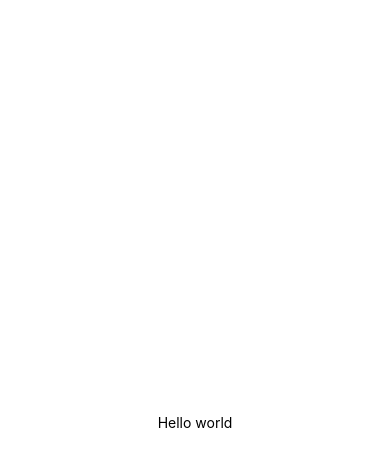
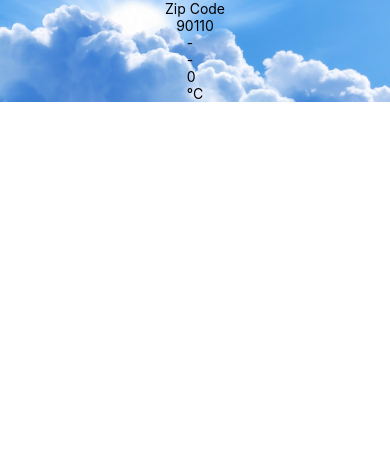
Before and after one commit to Maht251042/3SA04_6110110363, a React Native app: screen / in a window 390 px wide. Shown: the top 466 px of the page. Built offline with nearby package versions, Linux system fonts and the light colour scheme.

Commit message:
section4

```diff
--- a/App.js
+++ b/App.js
@@ -1,14 +1,15 @@
 import { StatusBar } from 'expo-status-bar';
 import React from 'react';
-import { StyleSheet, Text, View } from 'react-native';
+import { StyleSheet, View } from 'react-native';
+import Weather from './components/Weather';
+import Constants from 'expo-constants';
+
 
 export default function App() {
-  const doIt = () => {
-    console.log("Hello from console")
-    }
+
   return (
     <View style={styles.container}>
-      <Text onPress={doIt}>Hello world</Text>
+      <Weather zipCode="90110"/>
       <StatusBar style="auto" />
     </View>
   );
@@ -16,9 +17,6 @@
 
 const styles = StyleSheet.create({
   container: {
-    flex: 1,
-    backgroundColor: '#fff',
-    alignItems: 'center',
-    justifyContent: 'center',
+    paddingTop : Constants.statusBarHeight
   },
 });
--- /dev/null
+++ b/components/Forecast.js
@@ -0,0 +1,13 @@
+import React from 'react';
+import { View, Text } from 'react-native'
+
+export default function Forecast(props) {
+    return (
+        <View >
+            <Text>{props.main}</Text>
+            <Text>{props.description}</Text>
+            <Text>{props.temp}</Text>
+            <Text>°C</Text>
+        </View>
+    );
+}
--- /dev/null
+++ b/components/Weather.js
@@ -0,0 +1,28 @@
+import React,{useState} from 'react';
+import { Text, ImageBackground, StyleSheet } from 'react-native';
+import Forecast from './Forecast'
+
+export default function Weather(props) {
+    const [forecastInfo, setForecastInfo] = useState({
+        main: '-',
+        description: '-',
+        temp: 0
+    })
+
+    return (
+        <ImageBackground source={require('../bg1.jpeg')} style={styles.backdrop}>
+            <Text>Zip Code</Text>
+            <Text>{props.zipCode}</Text>
+            <Forecast {...forecastInfo}/>
+        </ImageBackground>
+    );
+}
+
+const styles = StyleSheet.create({
+    backdrop: {
+        flexDirection: 'column',
+        alignItems: 'center',
+        width: '100%',
+        height: '100%'
+    }
+})
```
Also changed, not shown: bg1.jpeg (added).
